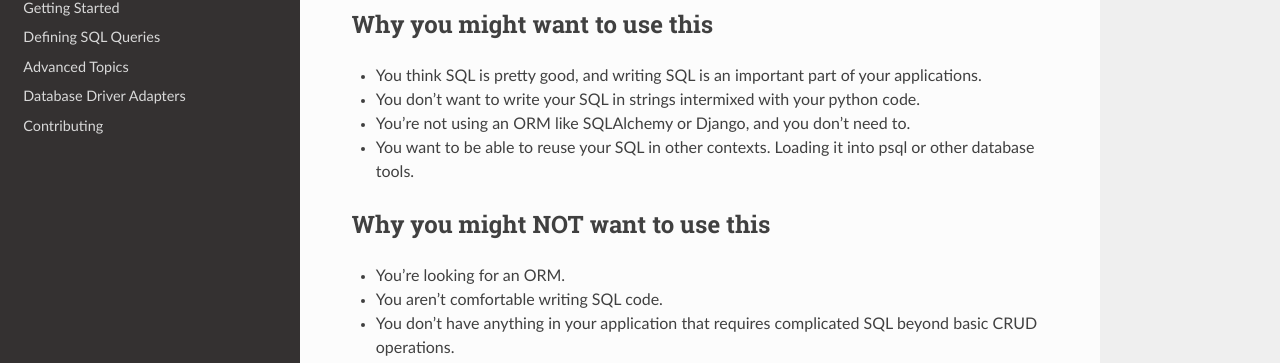
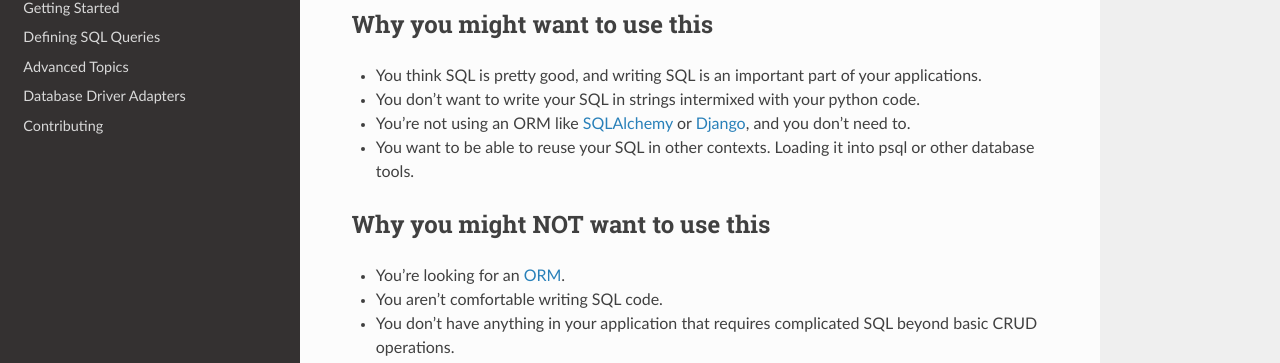
Before and after one commit to nackjicholson/aiosql, a Sphinx documentation site: the page built from docs/source/index.rst, in a window 1280 px wide and 900 px high, scrolled down 1843 px. Shown: the part 144-507 px from the top of the window. Built offline with Sphinx 7.4.7 and the Read the Docs theme 2.0.0, drawn with Linux system fonts in a browser that asks for light colours; pages that are not in the unit, such as notebooks, are missing from menus; part of the change alters nothing that is shown.

```diff
--- a/docs/source/index.rst
+++ b/docs/source/index.rst
@@ -182,14 +182,15 @@ Why you might want to use this
 
 * You think SQL is pretty good, and writing SQL is an important part of your applications.
 * You don't want to write your SQL in strings intermixed with your python code.
-* You're not using an ORM like SQLAlchemy or Django, and you don't need to.
+* You're not using an ORM like `SQLAlchemy <https://www.sqlalchemy.org/>`__ or
+  `Django <https://www.djangoproject.com/>`__, and you don't need to.
 * You want to be able to reuse your SQL in other contexts. Loading it into psql or other database tools.
 
 
 Why you might NOT want to use this
 ----------------------------------
 
-* You're looking for an ORM.
+* You're looking for an `ORM <https://en.wikipedia.org/wiki/Object-relational_mapping>`__.
 * You aren't comfortable writing SQL code.
 * You don't have anything in your application that requires complicated SQL beyond basic CRUD operations.
 * Dynamically loaded objects built at runtime really bother you.
```
